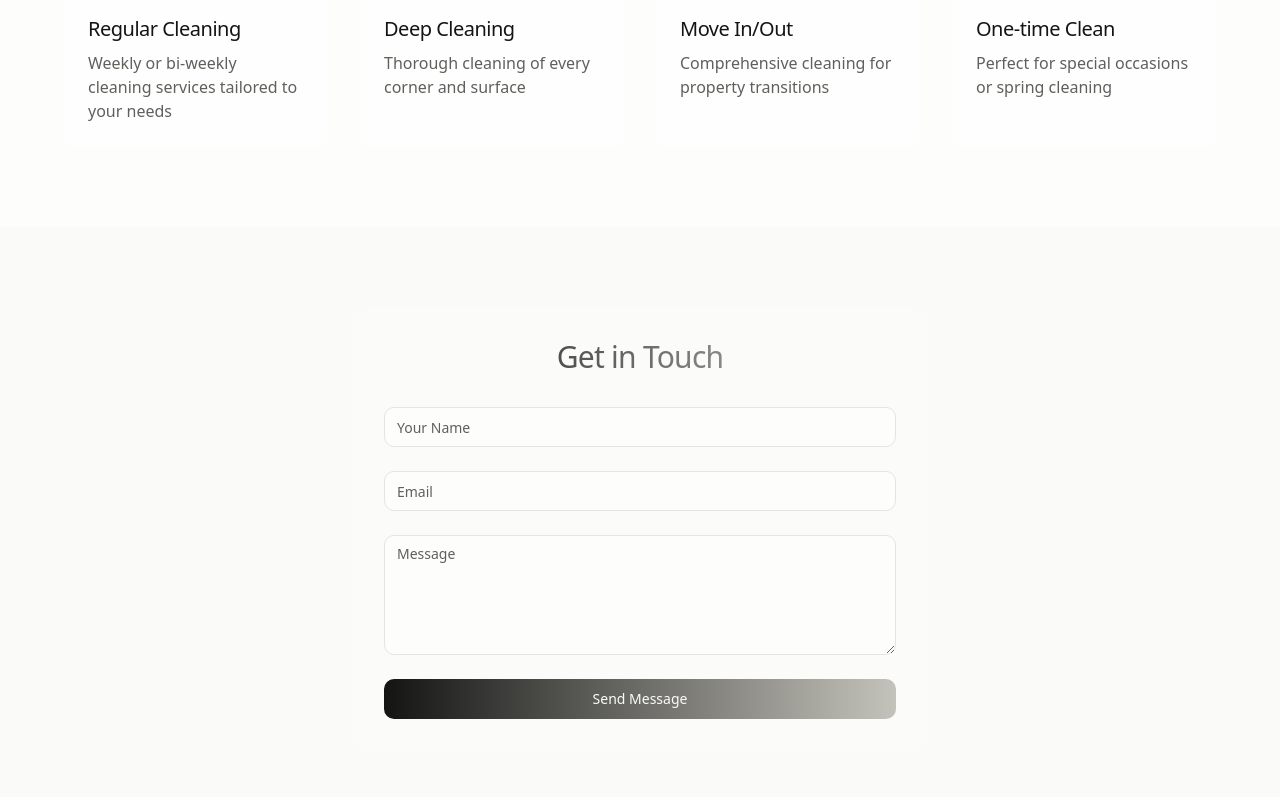
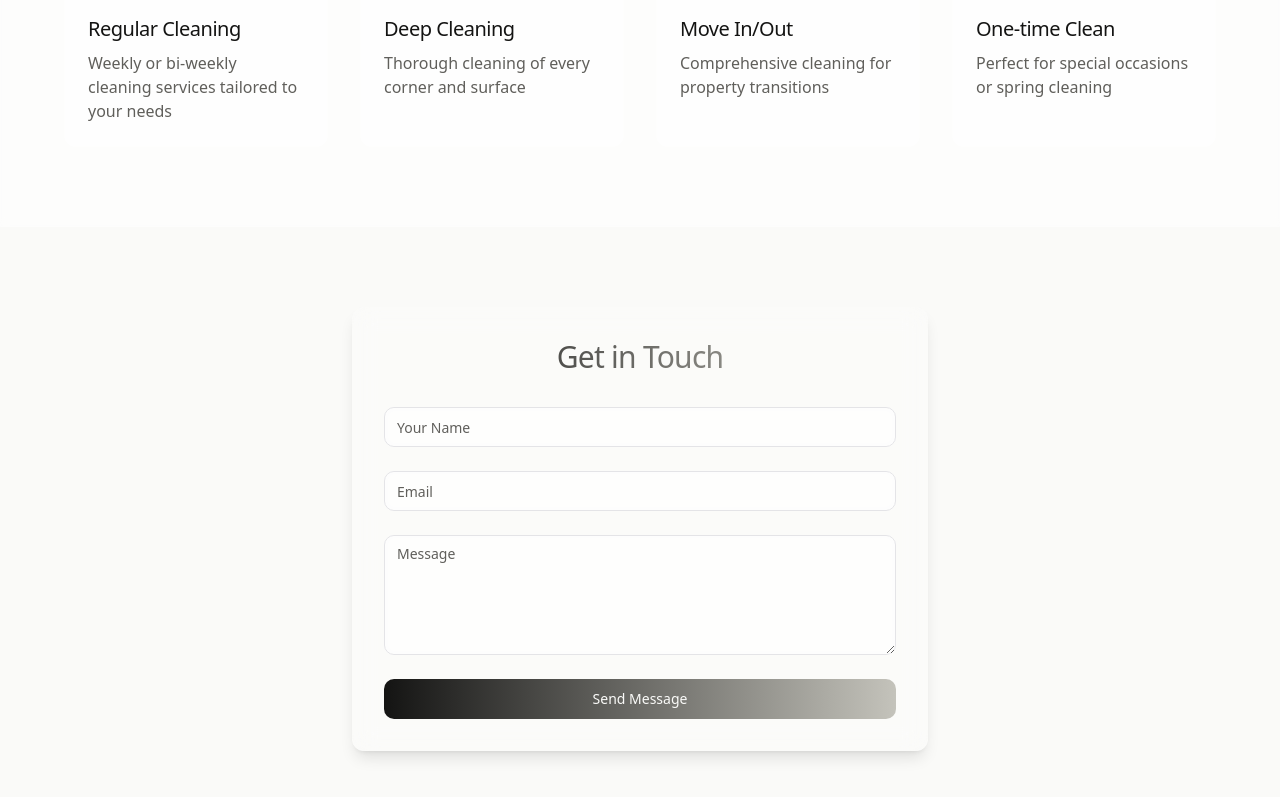
Before and after one commit to nwanne63/immacleans-dev, a React (Vite) app: page / in a window 1280 px wide. Shown: the part 889-1686 px from the top of the page. Built offline with nearby package versions, Linux system fonts and the light colour scheme; no server answers.

Commit message:
Fix form visibility issue
Updated the form component to ensure it is visible and accessible in the application.
[skip gpt_engineer]

```diff
--- a/src/components/Contact.tsx
+++ b/src/components/Contact.tsx
@@ -41,8 +41,8 @@ export const Contact = () => {
   };
 
   return (
-    <section className="py-20 px-4">
-      <div className="max-w-xl mx-auto bg-white/20 backdrop-blur-md p-8 rounded-lg">
+    <section className="py-20 px-4 relative z-20">
+      <div className="max-w-xl mx-auto bg-white/20 backdrop-blur-md p-8 rounded-lg shadow-lg">
         <h2 className="text-3xl font-light text-center mb-8 bg-gradient-to-r from-primary to-secondary bg-clip-text text-transparent">
           Get in Touch
         </h2>
@@ -50,7 +50,7 @@ export const Contact = () => {
           <div className="space-y-2">
             <Input
               placeholder="Your Name"
-              className="bg-white/50"
+              className="bg-white/50 backdrop-blur-sm"
               value={formData.name}
               onChange={(e) => setFormData({ ...formData, name: e.target.value })}
               required
@@ -60,7 +60,7 @@ export const Contact = () => {
             <Input
               type="email"
               placeholder="Email"
-              className="bg-white/50"
+              className="bg-white/50 backdrop-blur-sm"
               value={formData.email}
               onChange={(e) => setFormData({ ...formData, email: e.target.value })}
               required
@@ -69,7 +69,7 @@ export const Contact = () => {
           <div className="space-y-2">
             <Textarea
               placeholder="Message"
-              className="bg-white/50 min-h-[120px]"
+              className="bg-white/50 backdrop-blur-sm min-h-[120px]"
               value={formData.message}
               onChange={(e) => setFormData({ ...formData, message: e.target.value })}
               required
```
